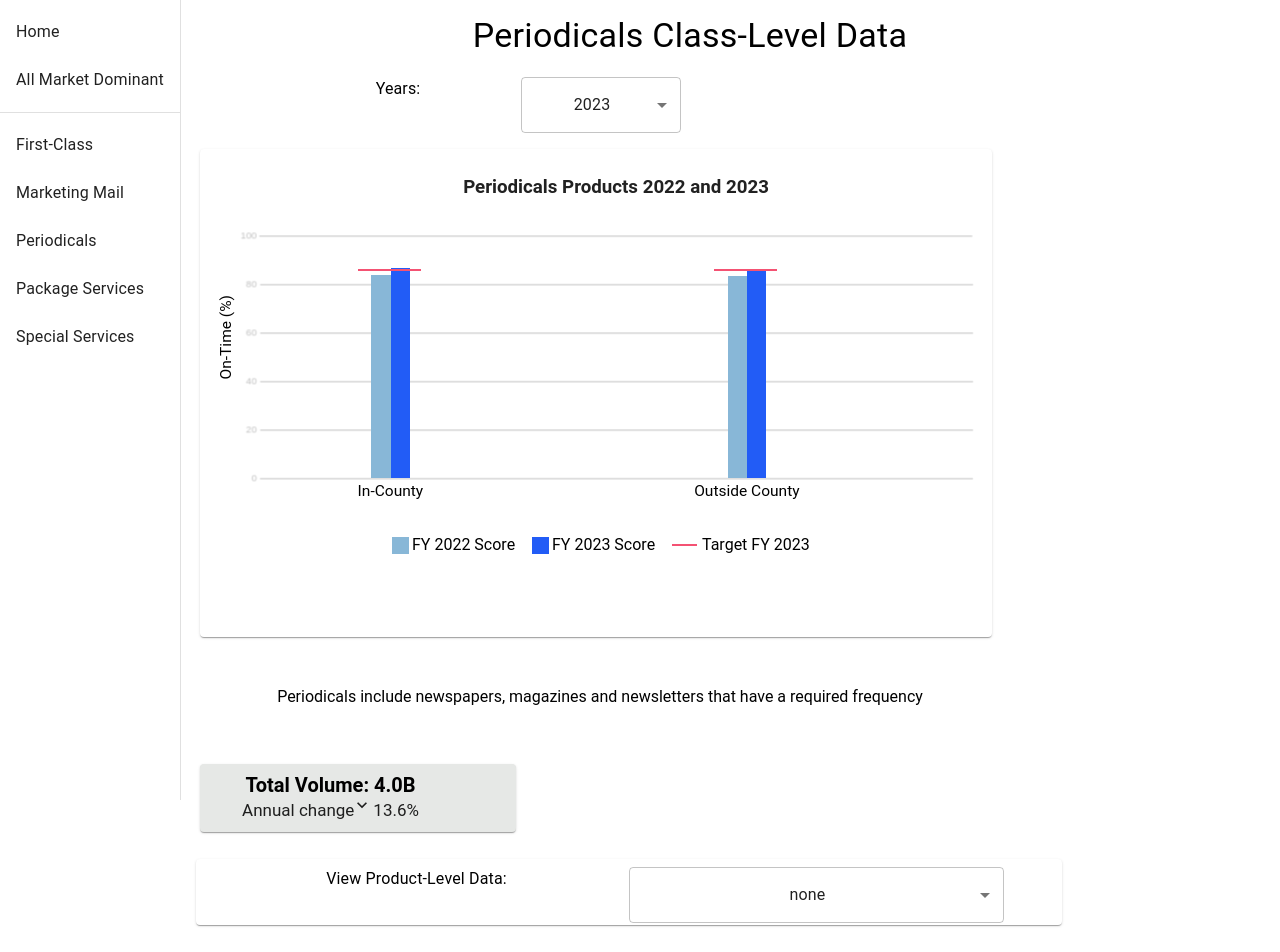
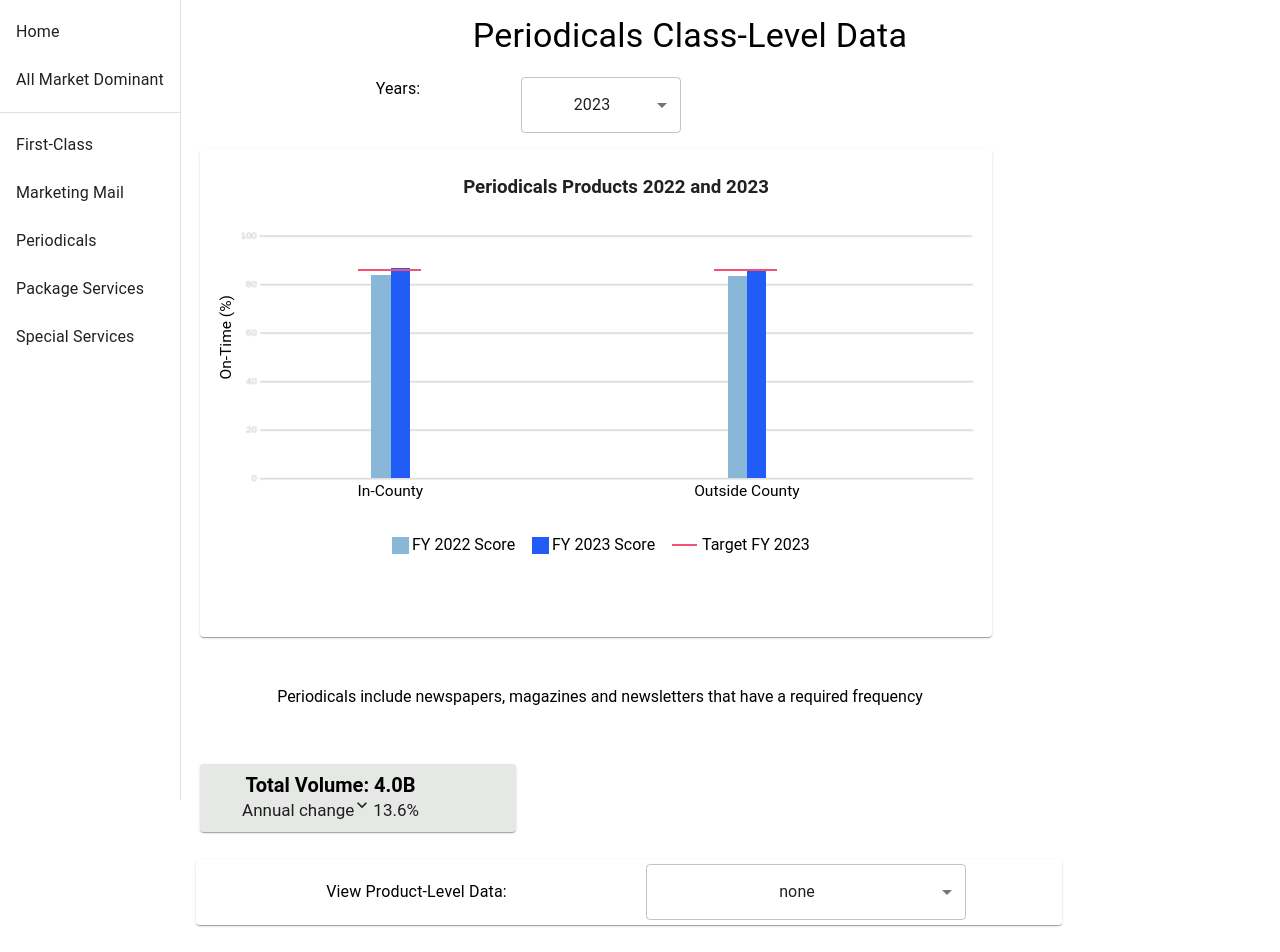
Before and after one commit to matt-ashford/matt-ashford.github.io, a React (Create React App) app: page /periodicals in a window 1280 px wide. Shown: the top 952 px of the page. Built offline with nearby package versions, Linux system fonts and the light colour scheme.

Commit message:
fixed errors in props dropdown product

```diff
--- a/src/DashComponents/ProductDropdown/CreateDropdownData.js
+++ b/src/DashComponents/UIBits/ProductDropdown/CreateDropdownData.js
@@ -1,4 +1,6 @@
 export const createUniqueProdsList = (fullDataset, selectedClass) => {
+  console.log(selectedClass);
+
   const filterClass = filterClassName(selectedClass);
   const classLevelData = fullDataset.filter(
     (row) => row.mail_class === filterClass
@@ -35,6 +37,8 @@ export const createUniqueProdsList = (fullDataset, selectedClass) => {
 
   uniqueProdsArray.unshift(leadingRow);
 
+  console.log(uniqueProdsArray);
+
   return uniqueProdsArray;
 };
 
--- a/src/DashComponents/ProductDropdown/ProductDropdown.jsx
+++ b/src/DashComponents/UIBits/ProductDropdown/ProductDropdown.jsx
@@ -8,29 +8,13 @@ import Select from "@mui/material/Select";
 import FormControl from "@mui/material/FormControl";
 import MenuItem from "@mui/material/MenuItem";
 import { Typography, Grid } from "@material-ui/core";
-import { makeStyles } from "@material-ui/core/styles";
-
-const useStyles = makeStyles((theme) => ({
-  selectDropdown: {
-    marginRight: "5%",
-
-    width: "375px",
-  },
-  formControl: {
-    margin: theme.spacing(1),
-    minWidth: 120,
-  },
-  selectEmpty: {
-    marginTop: theme.spacing(2),
-  },
-  dropdownLabel: {
-    color: "black",
-  },
-}));
+import styles from "./ProductDropdown.module.css";
 
 export const ProductDropdown = (props) => {
   const { propData, selectedProductId, changeProductSelected, mailClass } =
     props;
+
+  // const [selectedClass, setSelectedClass] = useState(mailClass);
 
   const [dropdownData, setDropdownData] = useState(
     createUniqueProdsList(propData, mailClass)
@@ -38,18 +22,22 @@ export const ProductDropdown = (props) => {
   const [formattedProductNames, setFormattedProductNames] = useState(
     createFormattedProductList(dropdownData, mailClass)
   );
-  const [mailClassState, setMailClassState] = useState("");
 
   useEffect(() => {
     setDropdownData(createUniqueProdsList(propData, mailClass));
-    setMailClassState(mailClass);
-  }, [propData, mailClassState, selectedProductId]);
+    setFormattedProductNames(
+      createFormattedProductList(dropdownData, mailClass)
+    );
+    console.log(formattedProductNames);
+  }, [propData, mailClass, selectedProductId]);
 
-  const classes = useStyles();
+  useEffect(() => {
+    setFormattedProductNames(
+      createFormattedProductList(dropdownData, mailClass)
+    );
+  }, [dropdownData]);
 
   const inputRef = useRef();
-
-  const defaultValue = dropdownData.length > 0 ? "" : "none";
 
   const menuItems = dropdownData.map((el, ind) => {
     return (
@@ -76,18 +64,16 @@ export const ProductDropdown = (props) => {
       );
     } else {
       return (
-        <Grid container>
-          <Grid item xs={6}>
-            <Typography className={classes.dropdownLabel}>
+        <div className={styles.dropdownContainerFull}>
+          <Grid item xs={6} className={styles.productDropdownLableContainer}>
+            <Typography className={styles.dropdownLabel}>
               View Product-Level Data:
             </Typography>
           </Grid>
           <Grid item xs={5}>
             <FormControl>
               <Select
-                className={classes.selectDropdown}
-                // value={`${defaultValue}`}
-                // value={selectedProductId}
+                className={styles.productSelect}
                 value={`dropdown_product${selectedProductId}`}
                 onChange={changeProductSelected}
               >
@@ -95,7 +81,7 @@ export const ProductDropdown = (props) => {
               </Select>
             </FormControl>
           </Grid>
-        </Grid>
+        </div>
       );
     }
   }
--- /dev/null
+++ b/src/DashComponents/UIBits/ProductDropdown/ProductDropdown.module.css
@@ -0,0 +1,30 @@
+.dropdownContainerFull {
+  display: flex;
+  align-items: center; /* Vertical center alignment */
+  height: 100%;
+  flex-direction: row;
+}
+
+.productSelect {
+  margin-right: 5%;
+  max-width: 30rem;
+  min-width: 20rem;
+}
+
+.formControl {
+  /* margin: ${({ theme }) => theme.spacing(1)}; */
+  /* min-width: 120px; */
+}
+
+.selectEmpty {
+  /* margin-top: ${({ theme }) => theme.spacing(2)}; */
+}
+
+.productDropdownLableContainer {
+  /* display: flex;
+  align-items: center; /* Vertical center alignment */
+  /* padding-top: 2rem; */
+}
+.dropdownLabel {
+  color: black;
+}
--- a/src/mailClassComponents/MailClassPage/MailClassPage.jsx
+++ b/src/mailClassComponents/MailClassPage/MailClassPage.jsx
@@ -7,7 +7,7 @@ import { useEffect, useState } from "react";
 import ClassGraphSingleYear from "../../DashComponents/ClassGraphSingleYear/ClassLevelGraph";
 import ProductCountTableData from "../../DashComponents/UIBits/productCountTable/ProductCountTable";
 import VolumeChange from "../../DashComponents/VolumeChange";
-import ProductDropdown from "../../DashComponents/ProductDropdown/ProductDropdown";
+import ProductDropdown from "../../DashComponents/UIBits/ProductDropdown/ProductDropdown";
 import YearDropdown from "../../DashComponents/UIBits/YearDropdown";
 import ProductPage from "../ProductPage";
 
```
